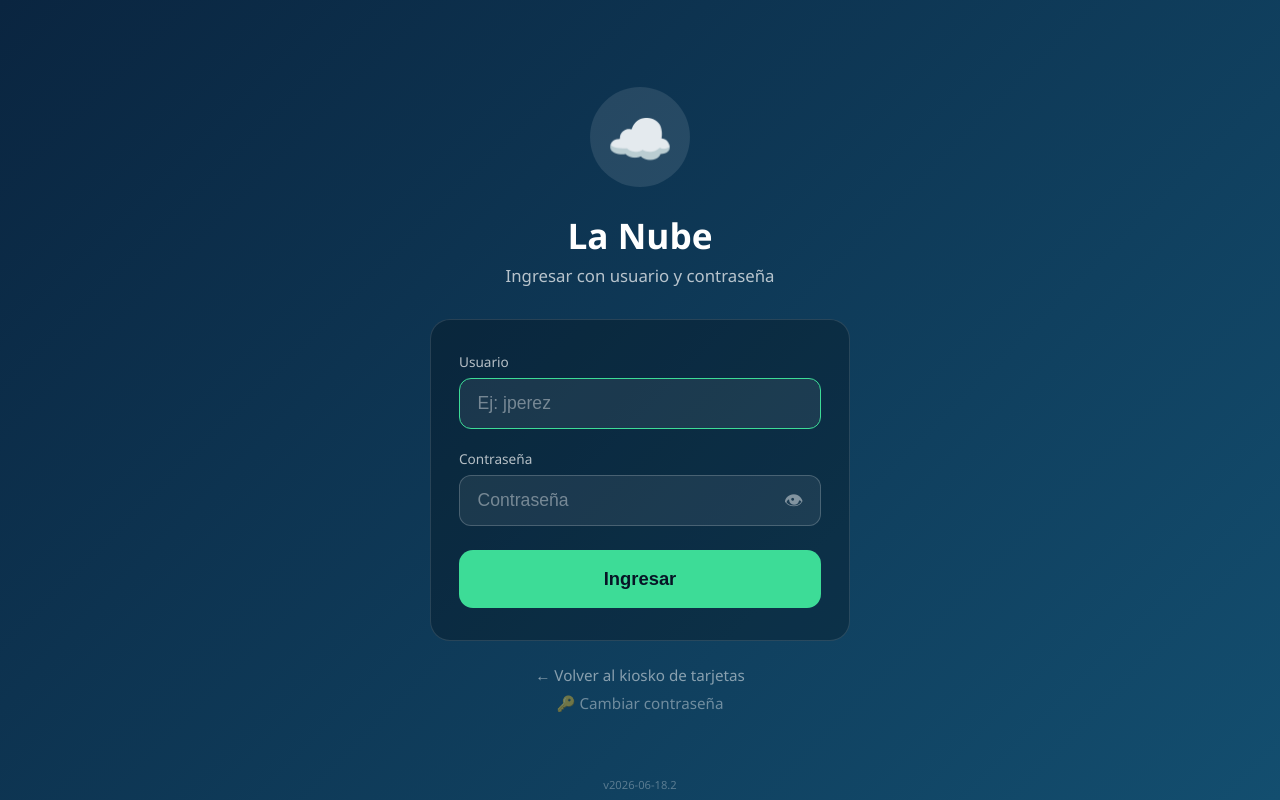
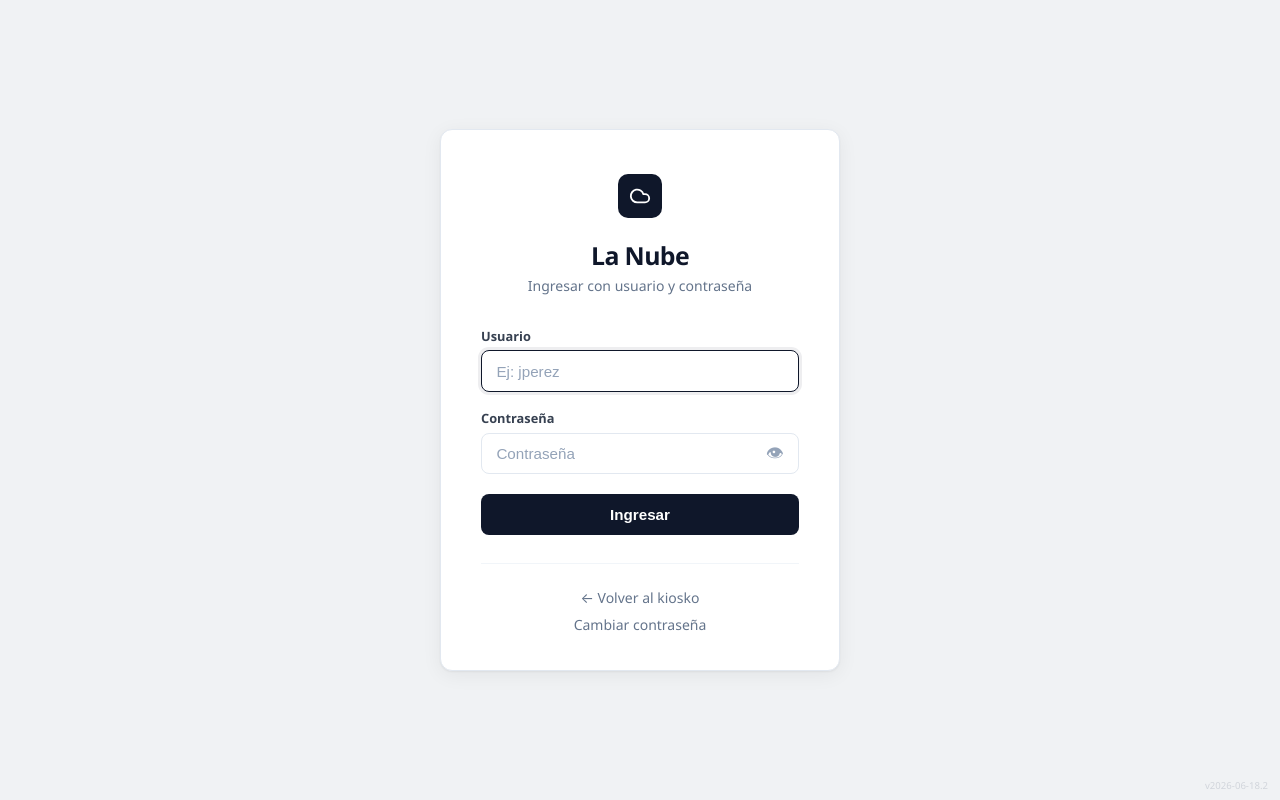
Before and after one commit to duecaz/nfc, a Flask app: page /login-manual in a window 1280 px wide. Run offline with Flask 3, Linux system fonts and the light colour scheme.

Commit message:
ui: apply minimalist corporate style to login-manual and cambiar-clave

```diff
--- a/templates/login_manual.html
+++ b/templates/login_manual.html
@@ -5,104 +5,157 @@
   <meta name="viewport" content="width=device-width, initial-scale=1, maximum-scale=1">
   <title>Ingresar · La Nube</title>
   <style>
-    * { box-sizing: border-box; margin: 0; padding: 0; }
-    html, body { height: 100%; }
+    *, *::before, *::after { box-sizing: border-box; margin: 0; padding: 0; }
+    html, body { height: 100%; overflow: hidden; }
+
     body {
-      font-family: "Segoe UI", system-ui, sans-serif;
-      background: linear-gradient(135deg, #0a2540 0%, #134e6f 100%);
-      color: #fff;
-      display: flex; align-items: center; justify-content: center;
-      min-height: 100vh; padding: 1.5rem;
+      font-family: "Segoe UI", system-ui, -apple-system, sans-serif;
+      background: #f0f2f4;
+      color: #0f172a;
+      display: flex;
+      align-items: center;
+      justify-content: center;
+      min-height: 100vh;
     }
+
     .card {
-      text-align: center; width: 100%; max-width: 420px;
+      background: #ffffff;
+      border: 1px solid #e2e8f0;
+      border-radius: 12px;
+      padding: 2.75rem 2.5rem 2.25rem;
+      width: 90%; max-width: 400px;
+      text-align: center;
+      box-shadow: 0 1px 2px rgba(0,0,0,.05), 0 4px 20px rgba(0,0,0,.06);
     }
-    .logo {
-      width: 100px; height: 100px; border-radius: 50%;
-      background: rgba(255,255,255,.1); margin: 0 auto 1.5rem;
-      display: flex; align-items: center; justify-content: center; font-size: 54px;
+
+    .logo-mark {
+      width: 44px; height: 44px;
+      background: #0f172a;
+      border-radius: 10px;
+      display: inline-flex;
+      align-items: center;
+      justify-content: center;
+      margin-bottom: 1.25rem;
     }
-    h1 { font-size: 2.2rem; margin-bottom: .3rem; font-weight: 600; }
-    p.sub { font-size: 1.05rem; opacity: .7; margin-bottom: 2rem; }
 
-    .form-box {
-      background: rgba(0,0,0,.25); border: 1px solid rgba(255,255,255,.12);
-      border-radius: 20px; padding: 2rem 1.75rem; text-align: left;
+    h1 {
+      font-size: 1.55rem;
+      font-weight: 700;
+      letter-spacing: -.025em;
+      color: #0f172a;
+      margin-bottom: .25rem;
     }
+
+    .sub {
+      font-size: .875rem;
+      color: #64748b;
+      margin-bottom: 2rem;
+    }
+
+    .form-area { text-align: left; }
+
     label {
-      display: block; font-size: .85rem; opacity: .7;
-      margin-bottom: .4rem; margin-top: 1.25rem;
+      display: block;
+      font-size: .8rem;
+      font-weight: 600;
+      color: #374151;
+      margin-bottom: .35rem;
+      margin-top: 1.1rem;
     }
     label:first-of-type { margin-top: 0; }
 
     .input-wrap { position: relative; }
+
     input[type="text"], input[type="password"] {
-      width: 100%; padding: .9rem 1.1rem;
-      background: rgba(255,255,255,.07); border: 1px solid rgba(255,255,255,.2);
-      border-radius: 12px; color: #fff; font-size: 1.1rem;
-      outline: none; transition: border-color .15s;
+      width: 100%;
+      padding: .7rem .9rem;
+      background: #fff;
+      border: 1px solid #e2e8f0;
+      border-radius: 8px;
+      color: #0f172a;
+      font-size: .95rem;
+      outline: none;
+      transition: border-color .15s, box-shadow .15s;
     }
-    input[type="password"] { padding-right: 3.2rem; }
-    input:focus { border-color: #3ddc97; }
-    input::placeholder { opacity: .4; color: #fff; }
-
-    /* Fix autocomplete/autofill background */
-    input:-webkit-autofill,
-    input:-webkit-autofill:hover,
-    input:-webkit-autofill:focus {
-      -webkit-box-shadow: 0 0 0 50px #0d2d4a inset !important;
-      -webkit-text-fill-color: #fff !important;
-      caret-color: #fff;
-      transition: background-color 9999s ease-in-out 0s;
+    input[type="password"] { padding-right: 3rem; }
+    input:focus {
+      border-color: #0f172a;
+      box-shadow: 0 0 0 3px rgba(15,23,42,.07);
     }
+    input::placeholder { color: #94a3b8; }
 
     .eye-btn {
-      position: absolute; right: .85rem; top: 50%; transform: translateY(-50%);
+      position: absolute; right: .75rem; top: 50%; transform: translateY(-50%);
       background: none; border: none; cursor: pointer;
-      color: rgba(255,255,255,.45); font-size: 1.2rem;
-      padding: .25rem; line-height: 1;
+      color: #94a3b8; font-size: 1.1rem;
+      padding: .2rem; line-height: 1;
       transition: color .15s;
     }
-    .eye-btn:hover { color: rgba(255,255,255,.85); }
+    .eye-btn:hover { color: #475569; }
 
     .error-box {
-      background: rgba(255,80,80,.15); border: 1px solid rgba(255,100,100,.3);
-      border-radius: 10px; padding: .8rem 1rem; font-size: .95rem;
-      color: #ff9a9a; margin-bottom: 1.25rem; text-align: center;
+      background: #fef2f2;
+      border: 1px solid #fecaca;
+      border-radius: 8px;
+      padding: .7rem .9rem;
+      font-size: .875rem;
+      color: #dc2626;
+      margin-bottom: 1rem;
+      text-align: center;
     }
 
     .btn-submit {
-      width: 100%; margin-top: 1.5rem; padding: 1.1rem;
-      background: #3ddc97; color: #071526;
-      border: none; border-radius: 14px;
-      font-size: 1.15rem; font-weight: 700;
-      cursor: pointer; transition: filter .15s;
+      width: 100%; margin-top: 1.25rem; padding: .75rem;
+      background: #0f172a; color: #fff;
+      border: none; border-radius: 8px;
+      font-size: .95rem; font-weight: 600;
+      cursor: pointer; transition: background .15s;
     }
-    .btn-submit:hover { filter: brightness(1.08); }
-    .btn-submit:active { filter: brightness(.95); }
+    .btn-submit:hover  { background: #1e293b; }
+    .btn-submit:active { background: #070d18; }
     .btn-submit:disabled { opacity: .5; cursor: not-allowed; }
 
+    hr {
+      border: none;
+      border-top: 1px solid #f1f5f9;
+      margin: 1.75rem 0 1.5rem;
+    }
+
+    .links {
+      display: flex;
+      flex-direction: column;
+      gap: .5rem;
+    }
     .back-link {
-      display: block; margin-top: 1.5rem; text-align: center;
-      color: rgba(255,255,255,.5); font-size: .95rem; text-decoration: none;
+      font-size: .875rem;
+      color: #64748b;
+      text-decoration: none;
+      text-align: center;
+      transition: color .15s;
     }
-    .back-link:hover { color: #fff; }
+    .back-link:hover { color: #0f172a; }
 
     .ver {
-      position: fixed; bottom: .5rem; left: 50%; transform: translateX(-50%);
-      font-size: .7rem; opacity: .3; pointer-events: none;
+      position: fixed; bottom: .5rem; right: .75rem;
+      font-size: .6rem; color: #d1d5db; pointer-events: none;
     }
   </style>
 </head>
 <body>
   <div class="card">
-    <div class="logo">&#x2601;&#xFE0F;</div>
+    <div class="logo-mark">
+      <!-- Lucide "cloud" -->
+      <svg width="22" height="22" viewBox="0 0 24 24" fill="none"
+           stroke="white" stroke-width="2" stroke-linecap="round" stroke-linejoin="round">
+        <path d="M17.5 19H9a7 7 0 1 1 6.71-9h1.79a4.5 4.5 0 1 1 0 9z"/>
+      </svg>
+    </div>
     <h1>La Nube</h1>
     <p class="sub">Ingresar con usuario y contraseña</p>
 
-    <div class="form-box">
+    <div class="form-area">
       {% if error %}
-      <div class="error-box">&#x274C; {{ error }}</div>
+      <div class="error-box">{{ error }}</div>
       {% endif %}
 
       <form method="POST" action="/auth-form" id="login-form">
@@ -120,8 +173,7 @@
           <input id="password" name="password" type="password"
                  placeholder="Contraseña"
                  autocomplete="current-password" required>
-          <button type="button" class="eye-btn" id="eye-btn"
-                  aria-label="Mostrar contraseña">
+          <button type="button" class="eye-btn" id="eye-btn" aria-label="Mostrar contraseña">
             &#x1F441;
           </button>
         </div>
@@ -132,18 +184,18 @@
       </form>
     </div>
 
-    <a class="back-link" href="/">&larr; Volver al kiosko de tarjetas</a>
-    <a class="back-link" href="/cambiar-clave"
-       style="margin-top:.5rem; color:rgba(255,255,255,.4);">
-      &#x1F511; Cambiar contraseña
-    </a>
+    <hr>
+
+    <div class="links">
+      <a class="back-link" href="/">&larr; Volver al kiosko</a>
+      <a class="back-link" href="/cambiar-clave">Cambiar contraseña</a>
+    </div>
   </div>
   <span class="ver">v{{ version }}</span>
 
   <script>
-  // Toggle ojito contraseña
-  const eyeBtn  = document.getElementById('eye-btn');
-  const passEl  = document.getElementById('password');
+  const eyeBtn = document.getElementById('eye-btn');
+  const passEl = document.getElementById('password');
   eyeBtn.addEventListener('click', () => {
     const show = passEl.type === 'password';
     passEl.type = show ? 'text' : 'password';
@@ -151,13 +203,12 @@
     passEl.focus();
   });
 
-  // Deshabilitar botón al enviar
   document.getElementById('login-form').addEventListener('submit', () => {
-    document.getElementById('submit-btn').disabled = true;
-    document.getElementById('submit-btn').textContent = 'Ingresando…';
+    const btn = document.getElementById('submit-btn');
+    btn.disabled = true;
+    btn.textContent = 'Ingresando…';
   });
 
-  // Auto-focus: si hay usuario prefill, ir al campo de contraseña
   const u = document.getElementById('username');
   const p = document.getElementById('password');
   if (u.value) { p.focus(); } else { u.focus(); }
```
Also changed, not shown: templates/cambiar_clave.html (+140 -78 lines).
